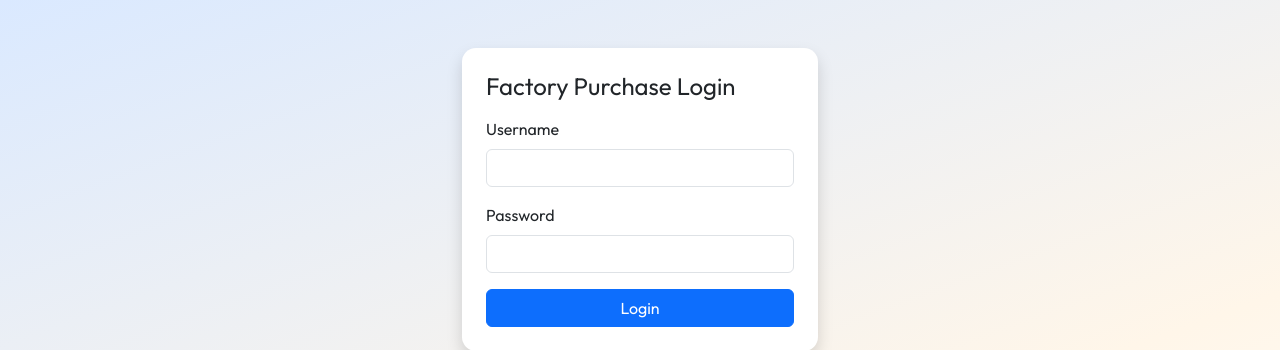
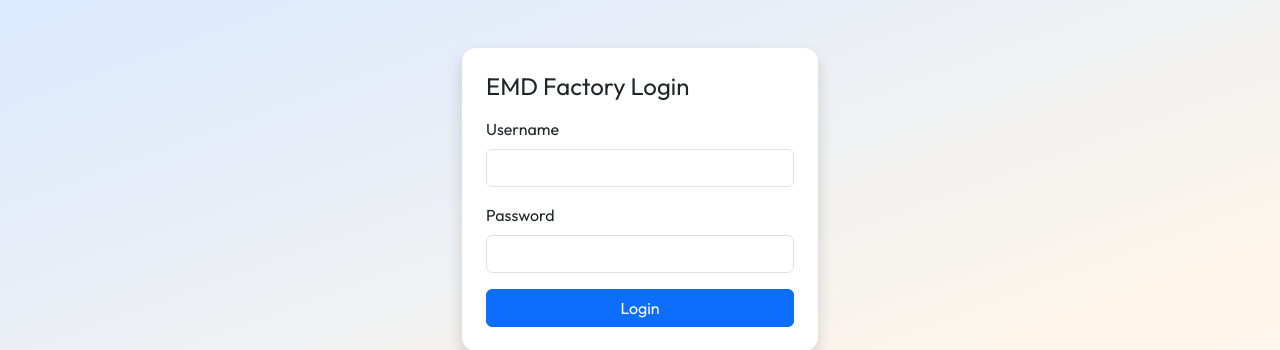
Before and after one commit to escanor941/paymentapproval, a FastAPI app: page /login in a window 1280 px wide. Shown: the top 350 px of the page. Run offline with FastAPI, Linux system fonts and the light colour scheme.

Commit message:
Add EMD branding to web and Android app name

```diff
--- a/android-factory-app/app/src/main/res/values/strings.xml
+++ b/android-factory-app/app/src/main/res/values/strings.xml
@@ -1,3 +1,3 @@
 <resources>
-    <string name="app_name">Factory Approval</string>
+    <string name="app_name">EMD Factory Approval</string>
 </resources>
--- a/app/templates/base.html
+++ b/app/templates/base.html
@@ -3,7 +3,7 @@
 <head>
     <meta charset="UTF-8">
     <meta name="viewport" content="width=device-width, initial-scale=1">
-    <title>{{ title or 'Factory Purchase Approval' }}</title>
+    <title>{{ title or 'EMD Factory Purchase Approval' }}</title>
     <link href="https://cdn.jsdelivr.net/npm/bootstrap@5.3.3/dist/css/bootstrap.min.css" rel="stylesheet">
     <link rel="stylesheet" href="{{ url_for('static', path='/css/styles.css') }}">
 </head>
@@ -11,7 +11,7 @@
 <div class="d-flex" id="wrapper">
     {% if user %}
     <aside class="sidebar p-3">
-        <h5 class="mb-3">Factory Purchase</h5>
+        <h5 class="mb-3">EMD Purchase</h5>
         <nav class="nav flex-column gap-2">
             <a class="nav-link" href="/">Dashboard</a>
             {% if user.role == 'admin' %}
@@ -24,7 +24,7 @@
     {% endif %}
     <main class="content-area flex-grow-1">
         <header class="topbar d-flex justify-content-between align-items-center px-3 py-2">
-            <h6 class="mb-0">{{ title or 'Factory Purchase Approval System' }}</h6>
+            <h6 class="mb-0">{{ title or 'EMD Factory Purchase Approval System' }}</h6>
             {% if user %}
             <div class="d-flex align-items-center gap-2">
                 {% if user.role == 'admin' %}
--- a/app/templates/login.html
+++ b/app/templates/login.html
@@ -3,7 +3,7 @@
 <head>
     <meta charset="UTF-8">
     <meta name="viewport" content="width=device-width, initial-scale=1">
-    <title>Login - Factory Purchase Approval</title>
+    <title>Login - EMD Factory Purchase Approval</title>
     <link href="https://cdn.jsdelivr.net/npm/bootstrap@5.3.3/dist/css/bootstrap.min.css" rel="stylesheet">
     <link rel="stylesheet" href="{{ url_for('static', path='/css/styles.css') }}">
 </head>
@@ -13,7 +13,7 @@
         <div class="col-lg-4 col-md-6">
             <div class="card shadow border-0">
                 <div class="card-body p-4">
-                    <h4 class="mb-3">Factory Purchase Login</h4>
+                    <h4 class="mb-3">EMD Factory Login</h4>
                     {% if error %}
                     <div class="alert alert-danger py-2">{{ error }}</div>
                     {% endif %}
```
